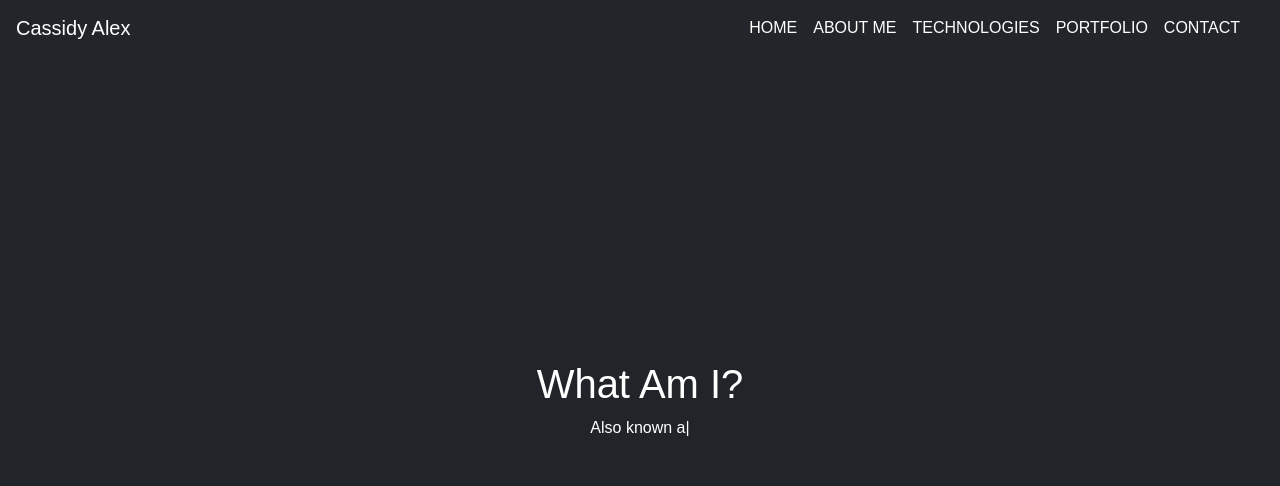
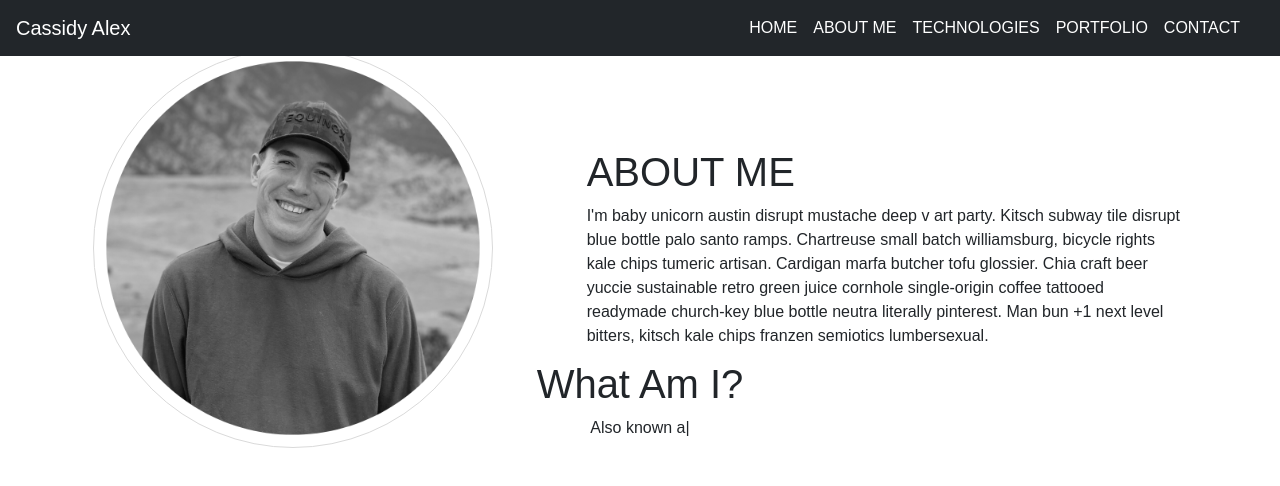
Before and after one commit to casscalex/cassidy-alex-portfolio, a React (Create React App) app: page / in a window 1280 px wide. Shown: the top 486 px of the page. Built offline with nearby package versions, Linux system fonts and the light colour scheme; a web font is replaced by a local one.

Commit message:
added about me screen

```diff
--- a/src/App.js
+++ b/src/App.js
@@ -1,72 +1,16 @@
 import './App.css';
 import Navigation from './screens/navigationBar/NavigationBar';
-
 import Particles from 'react-tsparticles';
 import Header from './screens/header/Header';
+import AboutMe from './screens/aboutMe/AboutMe';
 
 function App() {
   return (
     <div className="App">
       <Navigation />
       <Header />
-      <Particles
-        id="tsparticles"
-        options={{
-          background: {
-            color: {
-              value: "#212529",
-            },
-          },
-          fpsLimit: 60,
-          interactivity: {
-            events: {
-              onClick: {
-                enable: true,
-                mode: "push",
-              },
-              // onHover: {
-              //   enable: true,
-              //   mode: "repulse",
-              // },
-              resize: true,
-            },
-            modes: {
-              bubble: {
-                distance: 200,
-                duration: 2,
-                opacity: 0.8,
-                size: 40,
-              },
-              push: {
-                quantity: 4,
-              },
-              repulse: {
-                distance: 200,
-                duration: 0.4,
-              },
-            },
-          },
-          particles: {
-            color: {
-              value: "#ffffff",
-            },
-            links: {
-              color: "#ffff5f",
-              distance: 150,
-              enable: true,
-              opacity: 0.5,
-            },
-            move: {
-              direction: "none",
-              enable: true,
-              outMode: "bounce",
-              random: false,
-              speed: 1,
-              straight: false,
-            },
-          },
-        }}
-      />
+      <AboutMe />
+
     </div>
   );
 }
--- /dev/null
+++ b/src/screens/aboutMe/AboutMe.js
@@ -0,0 +1,19 @@
+import React from 'react'
+import './aboutMe.css'
+import person from '../../images/cassidy.png'
+
+function AboutMe() {
+  return (
+    <div className="about_container" id='about-me'>
+        <div>
+            <img src={person} alt='my headshot'/>
+        </div>
+        <div className="about_text">
+            <h1>ABOUT ME</h1>
+            <p>I'm baby unicorn austin disrupt mustache deep v art party. Kitsch subway tile disrupt blue bottle palo santo ramps. Chartreuse small batch williamsburg, bicycle rights kale chips tumeric artisan. Cardigan marfa butcher tofu glossier. Chia craft beer yuccie sustainable retro green juice cornhole single-origin coffee tattooed readymade church-key blue bottle neutra literally pinterest. Man bun +1 next level bitters, kitsch kale chips franzen semiotics lumbersexual.</p>
+        </div>
+    </div>
+  )
+}
+
+export default AboutMe
--- /dev/null
+++ b/src/screens/aboutMe/aboutMe.css
@@ -0,0 +1,30 @@
+.about_container {
+    margin: 3rem 0;
+    display: flex;
+    flex-direction: row;
+    justify-content: space-evenly;
+    align-items: center;
+}
+
+.about_container img {
+    border-radius: 50%;
+    border: 0.5px solid rgb(218,218,218);
+    margin-bottom: 1rem;
+    max-width: 400px;
+    max-height: 400px;
+}
+.about_text {
+    max-width: 600px;
+}
+
+@media only screen and (max-width: 900px ){
+    .about__container {
+      flex-direction: column;
+    }
+  }
+
+  @media only screen and (max-width: 700px ){
+    .about__text {
+      max-width: 300px;
+    }
+  }
--- a/src/screens/header/header.css
+++ b/src/screens/header/header.css
@@ -1,7 +1,7 @@
 .main-info {
     display: flex;
     position: absolute;
-    color: var(--font-color);
+    /* color: var(--font-color); */
     top: 0;
     left: 0;
     right: 0;
```
Also changed, not shown: src/images/cassidy.png (added).
